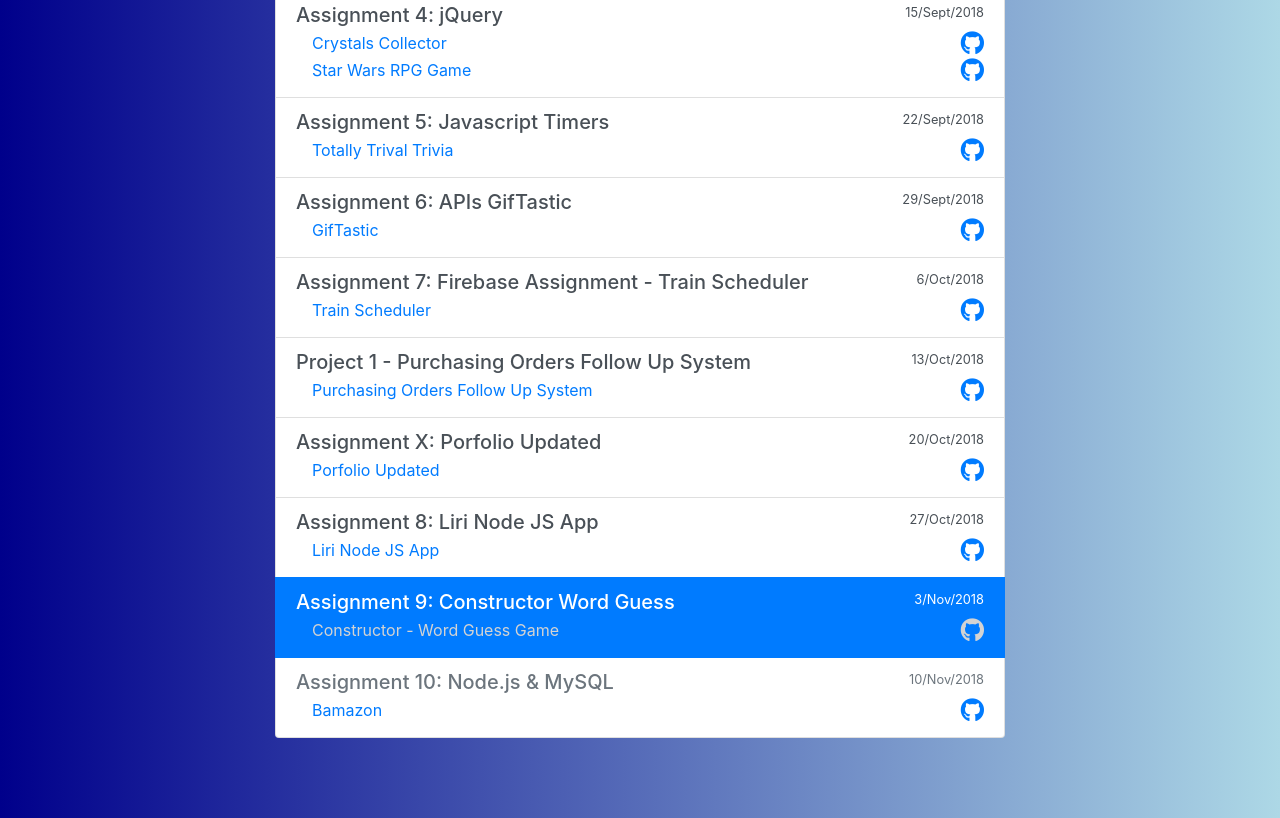
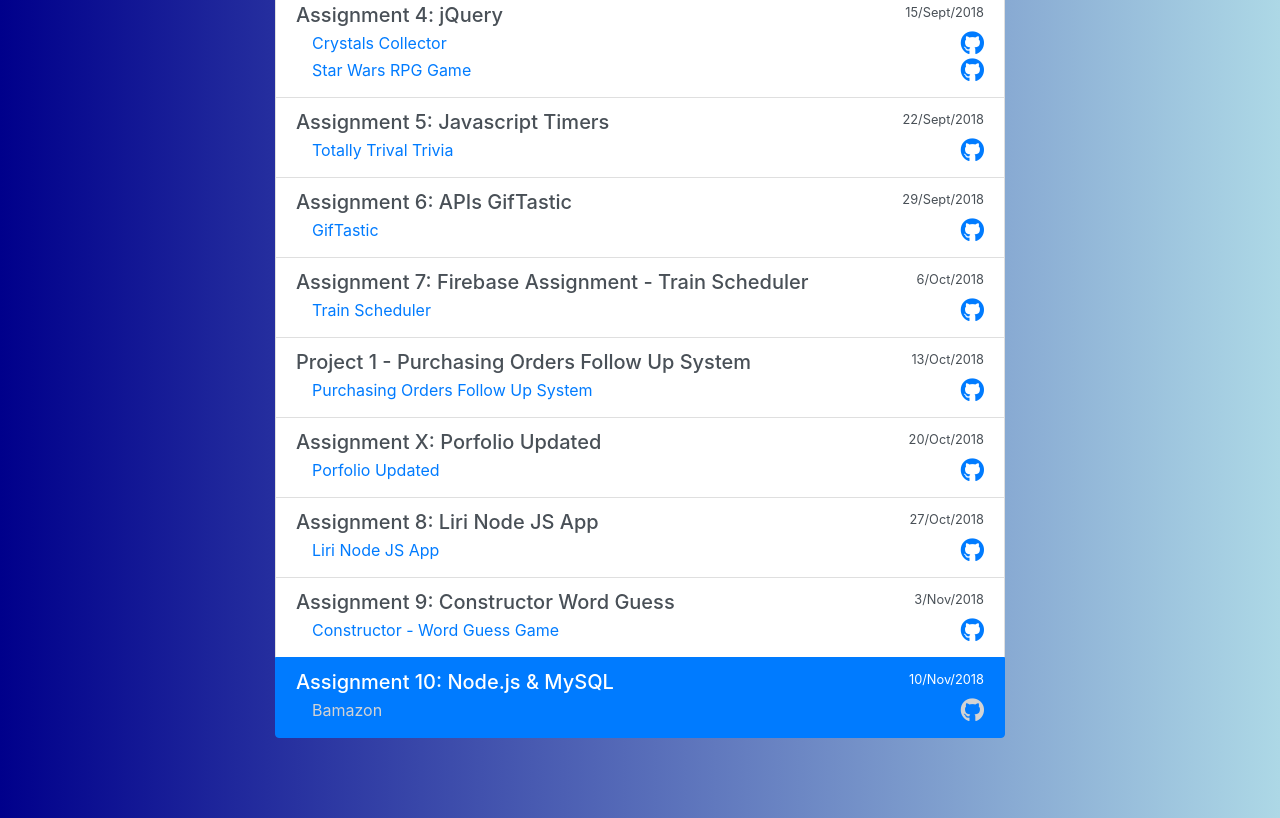
Before and after one commit to seiji13r/2018codingBootcampCoursework, a plain HTML site: page index.html in a window 1280 px wide. Shown: the part 578-1396 px from the top of the page. Drawn offline with nearby package versions, Linux system fonts and the light colour scheme; a web font is replaced by a local one.

Commit message:
Index Menu Updated with W12 Assignement

```diff
--- a/index.html
+++ b/index.html
@@ -156,7 +156,7 @@
                 </div>
               </div>
 
-              <div class="list-group-item list-group-item-action flex-column align-items-start active">
+              <div class="list-group-item list-group-item-action flex-column align-items-start">
                 <div class="d-flex w-100 justify-content-between">
                   <h5 class="mb-1">Assignment 9: Constructor Word Guess</h5>
                   <small>3/Nov/2018</small>
@@ -167,7 +167,7 @@
                 </div>
               </div>
 
-              <div class="list-group-item list-group-item-action flex-column align-items-start disabled">
+              <div class="list-group-item list-group-item-action flex-column align-items-start active">
                 <div class="d-flex w-100 justify-content-between">
                   <h5 class="mb-1">Assignment 10: Node.js & MySQL</h5>
                   <small>10/Nov/2018</small>
```
Also changed, not shown: 1 other file.
